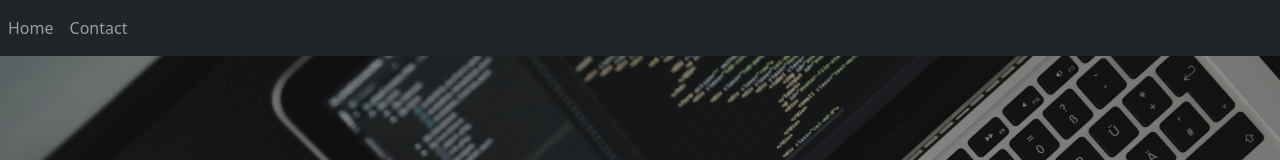
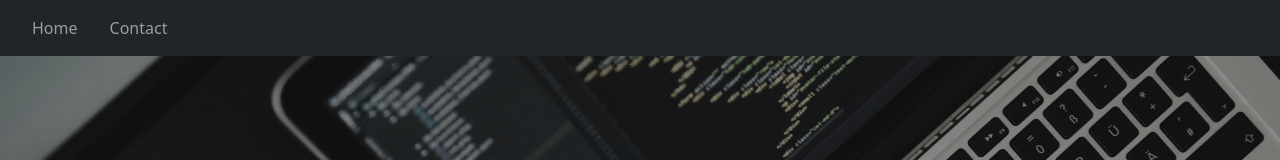
Before and after one commit to HermitsTeam/HermitsTeam.github.io, a React (Create React App) app in the folder portfolio_rmix_works/: page / in a window 1280 px wide. Shown: the top 160 px of the page. Built offline with nearby package versions, Linux system fonts and the light colour scheme.

Commit message:
added margin to Menu items

```diff
--- a/portfolio_rmix_works/src/components/Menu.jsx
+++ b/portfolio_rmix_works/src/components/Menu.jsx
@@ -7,12 +7,12 @@ const Menu = () => {
         <div>
             <nav className="navbar navbar-expand-lg navbar-dark bg-dark">
                 <ul className='nav navbar-nav me-auto'>
-                    <li className='nav-item'>
+                    <li className='nav-item ms-4'>
 
                         <Link className='nav-link' to="/">Home</Link>
                     </li>
 
-                    <li className='nav-item'>
+                    <li className='nav-item ms-3'>
 
                         <Link className='nav-link' to="/contact">Contact</Link>
                     </li>
```
